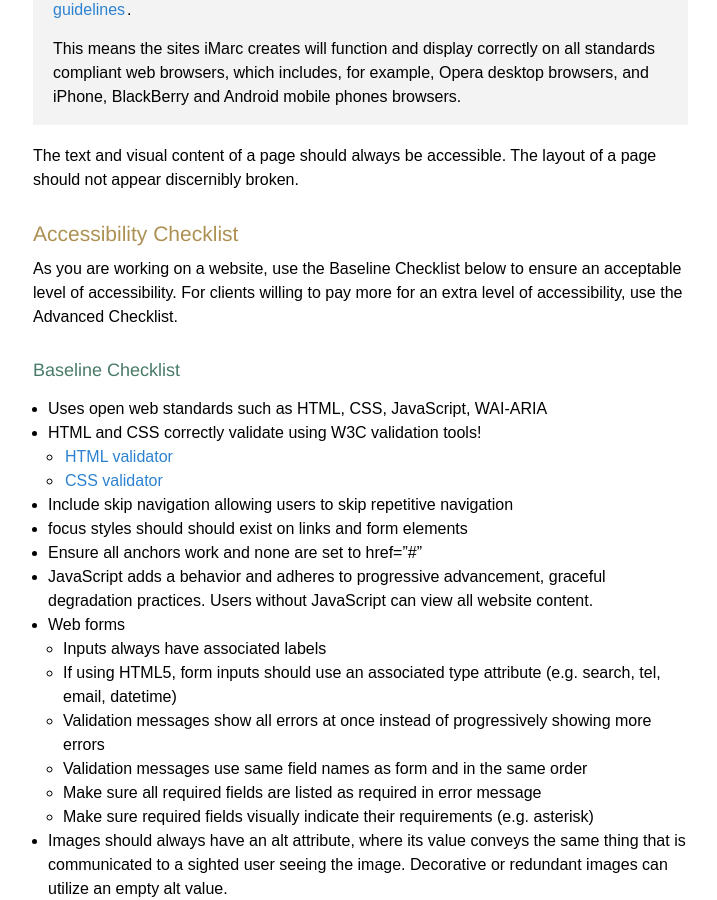
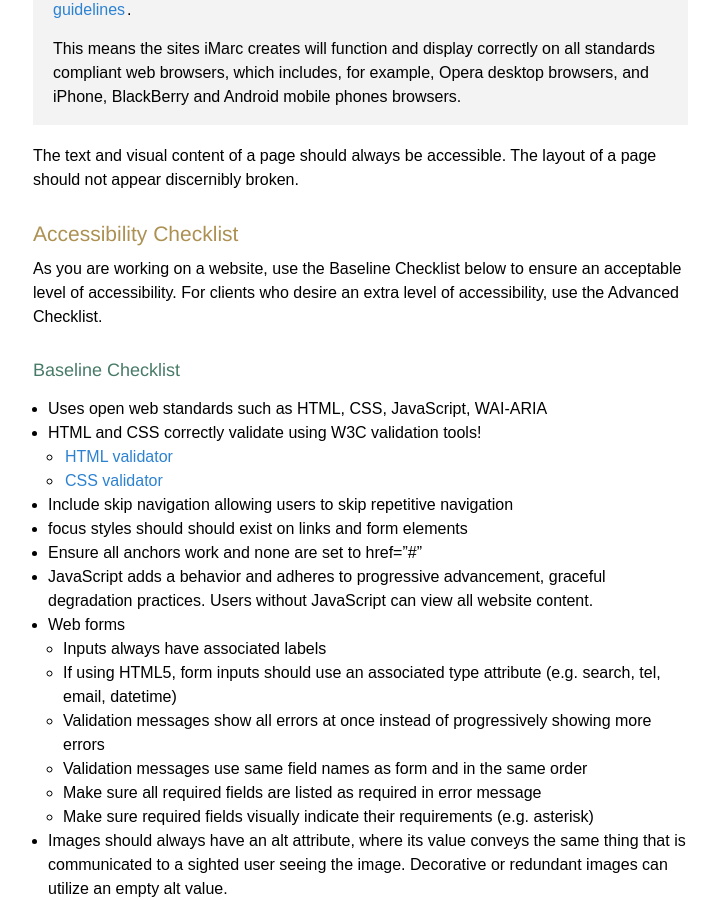
Before and after one commit to imarc/handbook, a Jekyll site: the page built from frontend.markdown, in a window 1280 px wide and 900 px high, scrolled down 4475 px. Shown: the whole window, without its empty margins (137-854 px from the left). Built offline with Jekyll 4.4.1, drawn with Linux system fonts in a browser that asks for light colours; nearby versions of some CDN libraries.

Commit message:
Changed copy for accessibility checklist.

```diff
--- a/frontend.markdown
+++ b/frontend.markdown
@@ -202,7 +202,7 @@ of a page should not appear discernibly broken.
 
 ### Accessibility Checklist
 
-As you are working on a website, use the Baseline Checklist below to ensure an acceptable level of accessibility. For clients willing to pay more for an extra level of accessibility, use the Advanced Checklist.
+As you are working on a website, use the Baseline Checklist below to ensure an acceptable level of accessibility. For clients who desire an extra level of accessibility, use the Advanced Checklist.
 
 #### Baseline Checklist
 
```
